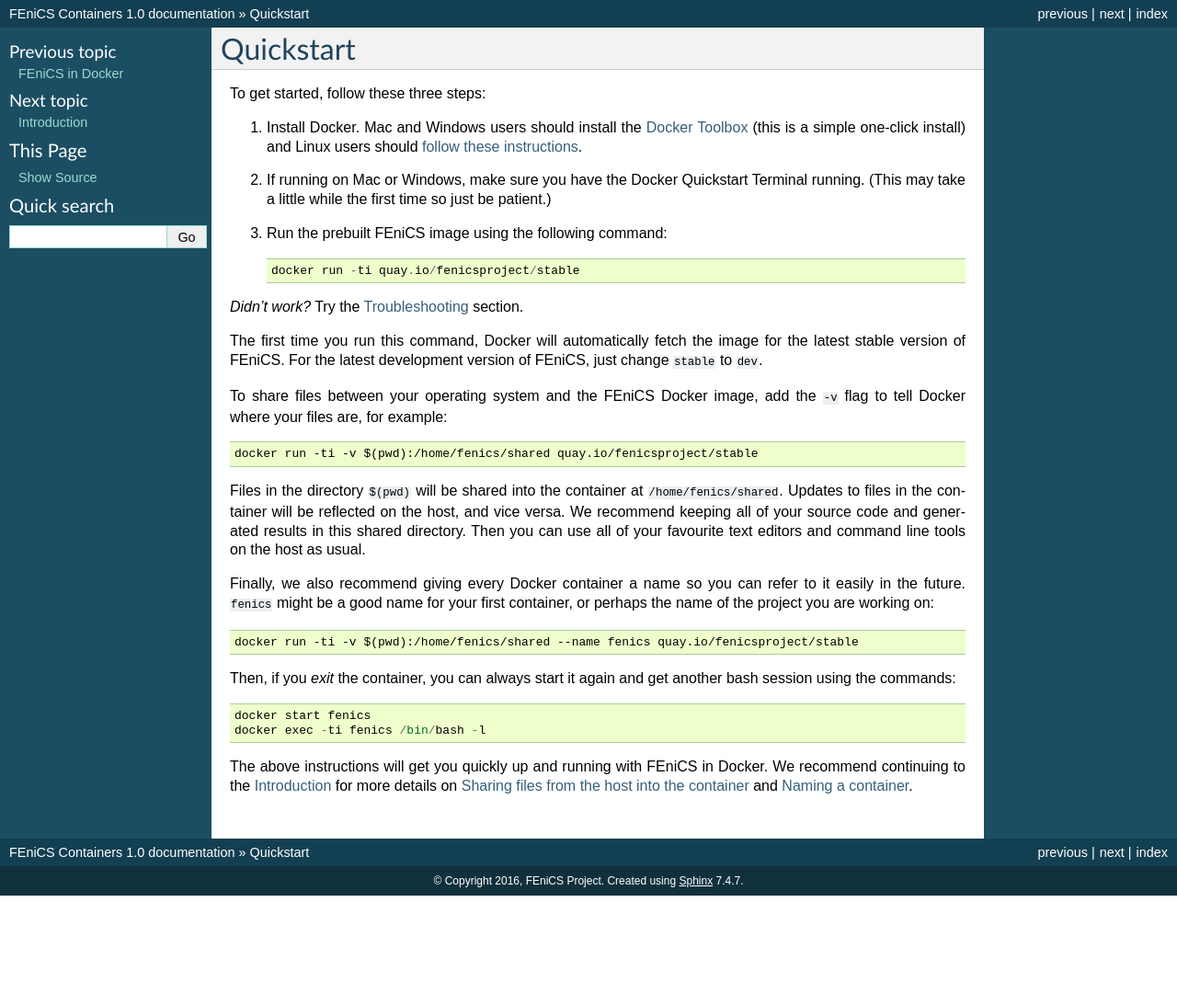
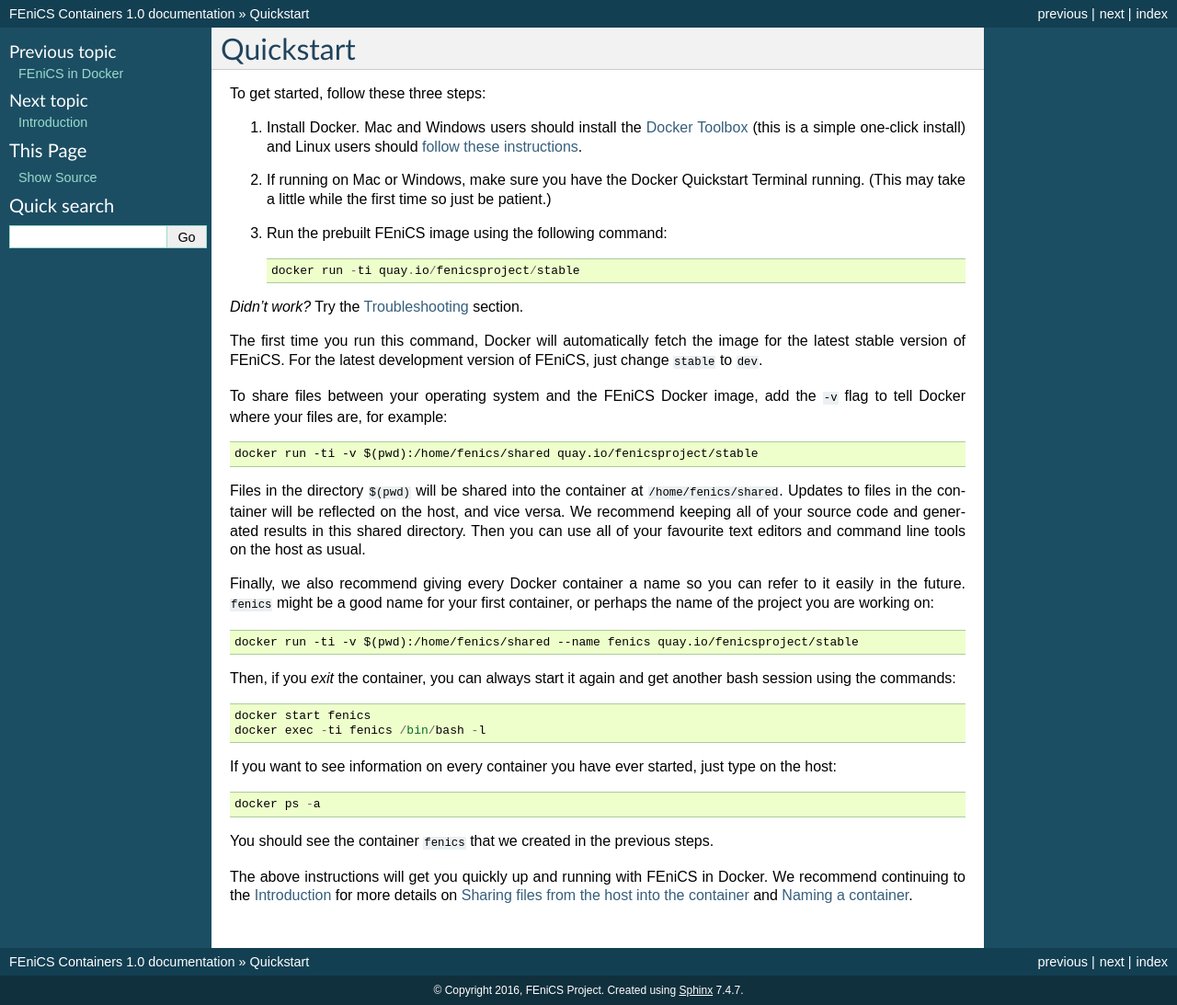
Before and after one commit to vacary/docker, a Sphinx documentation site: the page built from docs/source/quickstart.rst, in a window 1280 px wide. Shown: the whole page at 92% size. Built offline with Sphinx 7.4.7, drawn with Linux system fonts in a browser that asks for light colours; before the commit the page ends 974 px from its top, so only the background shows below that.

```diff
--- a/docs/source/quickstart.rst
+++ b/docs/source/quickstart.rst
@@ -47,6 +47,14 @@ get another bash session using the commands::
     docker start fenics
     docker exec -ti fenics /bin/bash -l
 
+If you want to see information on every container you have ever started, just
+type on the host::
+
+    docker ps -a
+
+You should see the container ``fenics`` that we created in the previous
+steps.
+
 The above instructions will get you quickly up and running with FEniCS in
 Docker. We recommend continuing to the :ref:`introduction` for more details on
 :ref:`sharing_introduction` and :ref:`naming_introduction`.
```
Also changed, not shown: docs/source/introduction.rst (+9 -0 lines).
